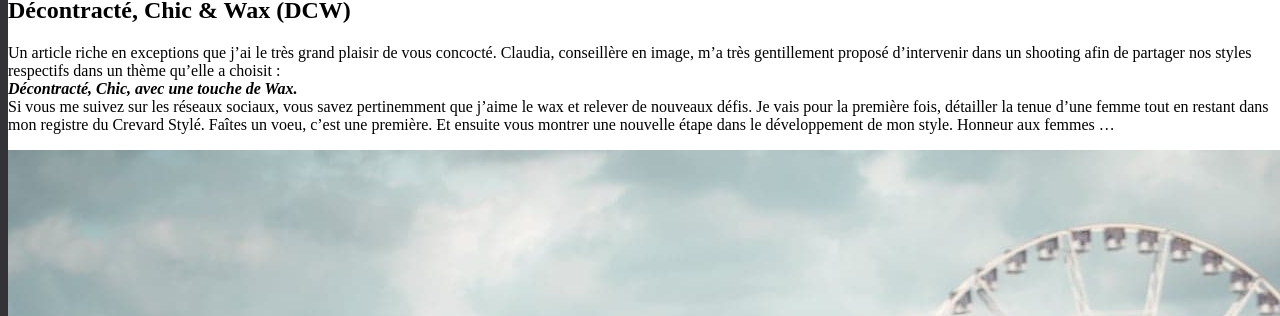
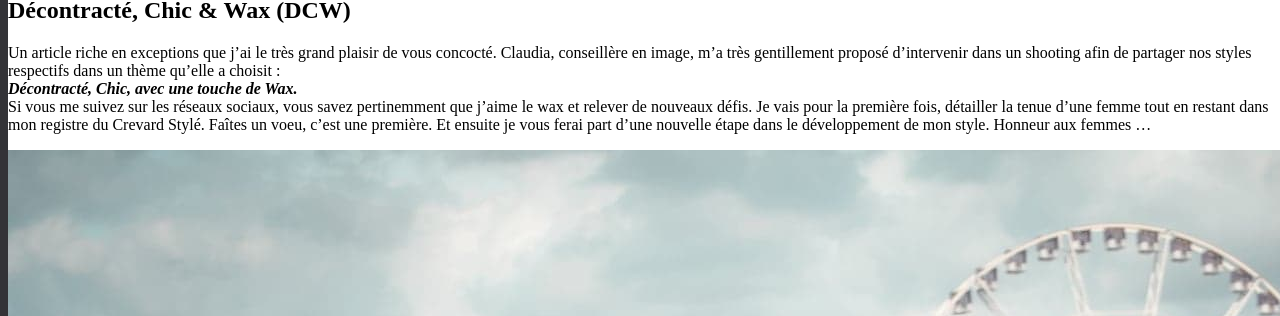
Before and after one commit to darkh2/darkh2.github.io, a Jekyll site: the page built from _posts/2018-08-26-Décontracté-Chic-&-Wax.md, in a window 1280 px wide and 900 px high. Shown: the part 410-726 px from the top of the window. Built offline with Jekyll 4.4.1, drawn with Linux system fonts in a browser that asks for light colours; comment, search, counter and statistics services are not loaded.

Commit message:
Update 2018-08-26-Décontracté-Chic-&-Wax.md

```diff
--- a/_posts/2018-08-26-Décontracté-Chic-&-Wax.md
+++ b/_posts/2018-08-26-Décontracté-Chic-&-Wax.md
@@ -10,7 +10,7 @@ feature_image: dcw_main3.jpg
 
 Un article riche en exceptions que j'ai le très grand plaisir de vous concocté. Claudia, conseillère en image, m'a très gentillement proposé d'intervenir dans un shooting afin de partager nos styles respectifs dans un thème qu'elle a choisit :
 ***Décontracté, Chic, avec une touche de Wax.***
-Si vous me suivez sur les réseaux sociaux, vous savez pertinemment que j'aime le wax et relever de nouveaux défis. Je vais pour la première fois, détailler la tenue d'une femme tout en restant dans mon registre du Crevard Stylé. Faîtes un voeu, c'est une première. Et ensuite vous montrer une nouvelle étape dans le développement de mon style. Honneur aux femmes ...
+Si vous me suivez sur les réseaux sociaux, vous savez pertinemment que j'aime le wax et relever de nouveaux défis. Je vais pour la première fois, détailler la tenue d'une femme tout en restant dans mon registre du Crevard Stylé. Faîtes un voeu, c'est une première. Et ensuite je vous ferai part d'une nouvelle étape dans le développement de mon style. Honneur aux femmes ...
 
 ![dcw_main2]({{site.url}}/{{site.baseurl}}img/dcw_main3.jpg)
 
@@ -21,7 +21,6 @@ Claudia est consultante en image. Mais pas que. Elle prône également la multic
 ### Rencontre et shooting
 
 J'ai été fortement impressioné que Claudia me propose de faire ce shooting afin de mettre en valeur nos styles. Cela nous a permis de nous rencontrer et d'échanger sur nos visions de la vie et également sur tout ce qui tourne autour de la mise en valeur d'une personne. Lucia, notre photographe, nous a également fait l'honneur d'être notre fidèle sniper du cliché. Son profil Instagram : [@lpszk](https://www.instagram.com/lpszk)
-
 
 ### DCW by Claudia
 
```
